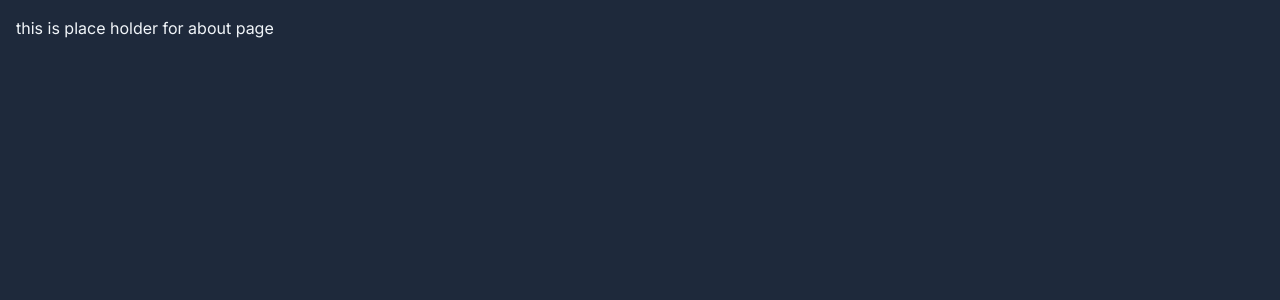
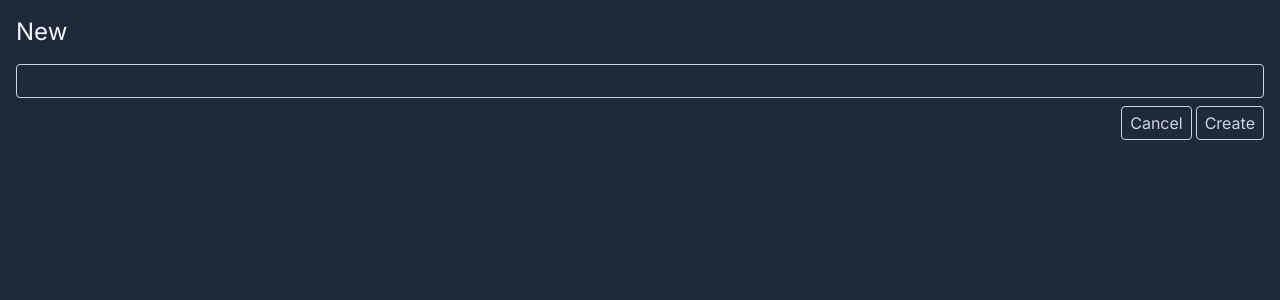
Before and after one commit to nguyen-jonathan/todo-list, a Next.js app: page /new in a window 1280 px wide. Shown: the top 300 px of the page. Built offline with nearby package versions, Linux system fonts and the light colour scheme.

Commit message:
form for new to enter to do list

```diff
--- a/src/app/new/page.tsx
+++ b/src/app/new/page.tsx
@@ -1,3 +1,30 @@
-export default function About() {
-  return <h1>this is place holder for about page</h1>;
+import Link from 'next/link';
+
+export default function New() {
+  return (
+    <>
+      <header className="flex justify-between items-center mb-4">
+        <h1 className="text-2xl">New</h1>
+      </header>
+      <form className="flex gap-2 flex-col">
+        <input
+          type="text"
+          name="title"
+          className="border border-slate-300 bg-transparent rounded px0-2 py-1 outline-none focus-within:border-slate-100"
+        />
+        <div className="flex gap-1 justify-end">
+          <Link
+            href=".."
+            className="border border-slate-300 text-slate-300 px-2 py-1 rounded hover:bg-slate-700 focus-within:bg-slate-700 outline-none">
+            Cancel{' '}
+          </Link>
+          <button
+            type="submit"
+            className="border border-slate-300 text-slate-300 px-2 py-1 rounded hover:bg-slate-700 focus-within:bg-slate-700 outline-none">
+            Create
+          </button>
+        </div>
+      </form>
+    </>
+  );
 }
```
